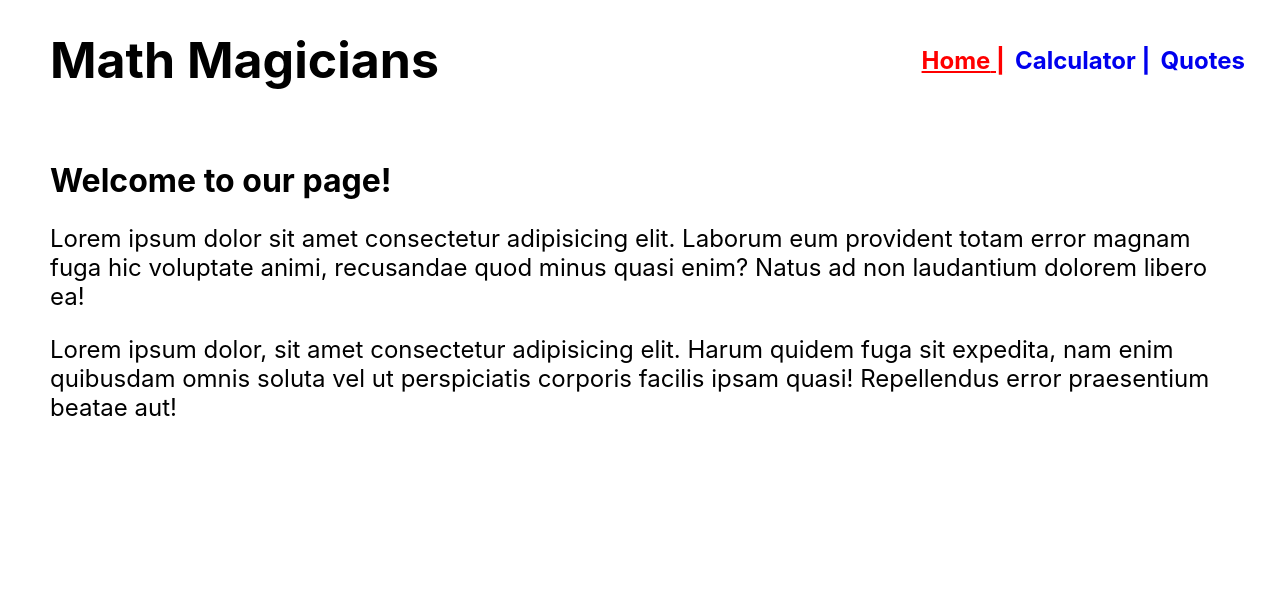
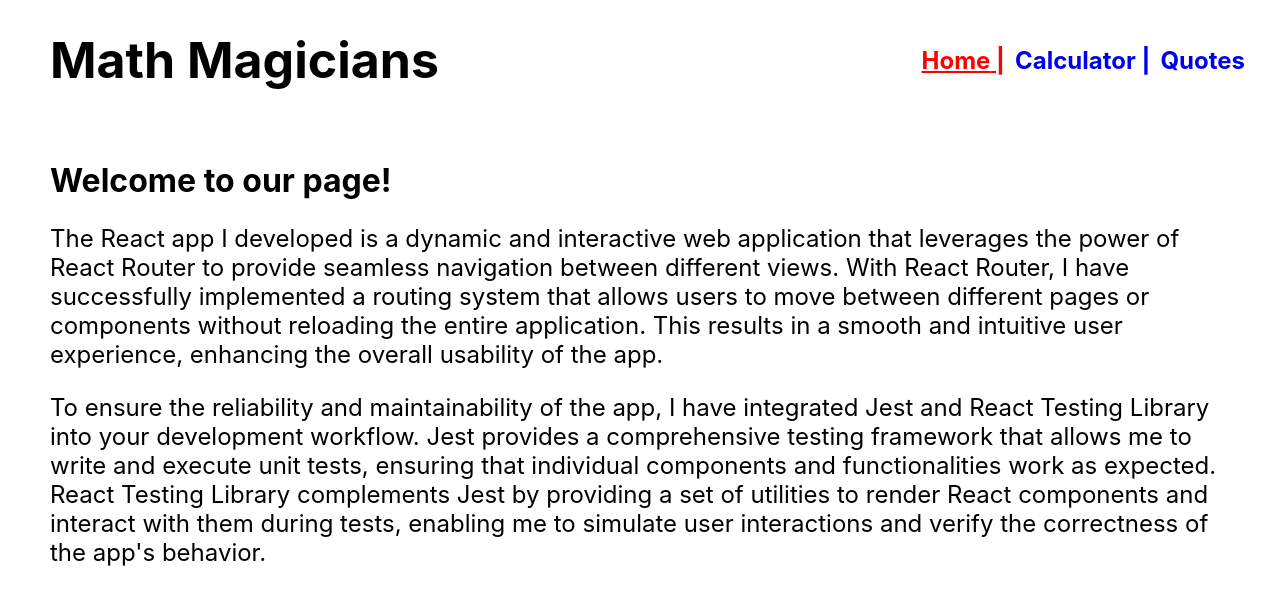
Before and after one commit to lincoln1883/math-magicians, a React (Create React App) app: page / in a window 1280 px wide. Shown: the top 604 px of the page. Built offline with nearby package versions, Linux system fonts and the light colour scheme.

Commit message:
Removed dummy text.

```diff
--- a/src/pages/Home.jsx
+++ b/src/pages/Home.jsx
@@ -4,14 +4,34 @@ const Home = () => (
   <div className="text-container">
     <h1>Welcome to our page!</h1>
     <p>
-      Lorem ipsum dolor sit amet consectetur adipisicing elit. Laborum eum
-      provident totam error magnam fuga hic voluptate animi, recusandae quod
-      minus quasi enim? Natus ad non laudantium dolorem libero ea!
+      The React app I developed is a
+      dynamic and interactive web application
+      that leverages the power of React Router
+      to provide seamless navigation between
+      different views. With React Router,
+      I have successfully implemented a
+      routing system that allows users to
+      move between different pages or components
+      without reloading the entire application.
+      This results in a smooth and intuitive
+      user experience, enhancing the overall
+      usability of the app.
     </p>
     <p>
-      Lorem ipsum dolor, sit amet consectetur adipisicing elit. Harum quidem
-      fuga sit expedita, nam enim quibusdam omnis soluta vel ut perspiciatis
-      corporis facilis ipsam quasi! Repellendus error praesentium beatae aut!
+      To ensure the reliability and maintainability
+      of the app, I have integrated Jest and
+      React Testing Library into your development
+      workflow. Jest provides a comprehensive
+      testing framework that allows me to
+      write and execute unit tests, ensuring
+      that individual components and functionalities
+      work as expected. React Testing Library
+      complements Jest by
+      providing a set of utilities to render
+      React components and interact with them
+      during tests, enabling me to simulate user
+      interactions and verify the correctness of
+      the app&apos;s behavior.
     </p>
   </div>
 );
```
